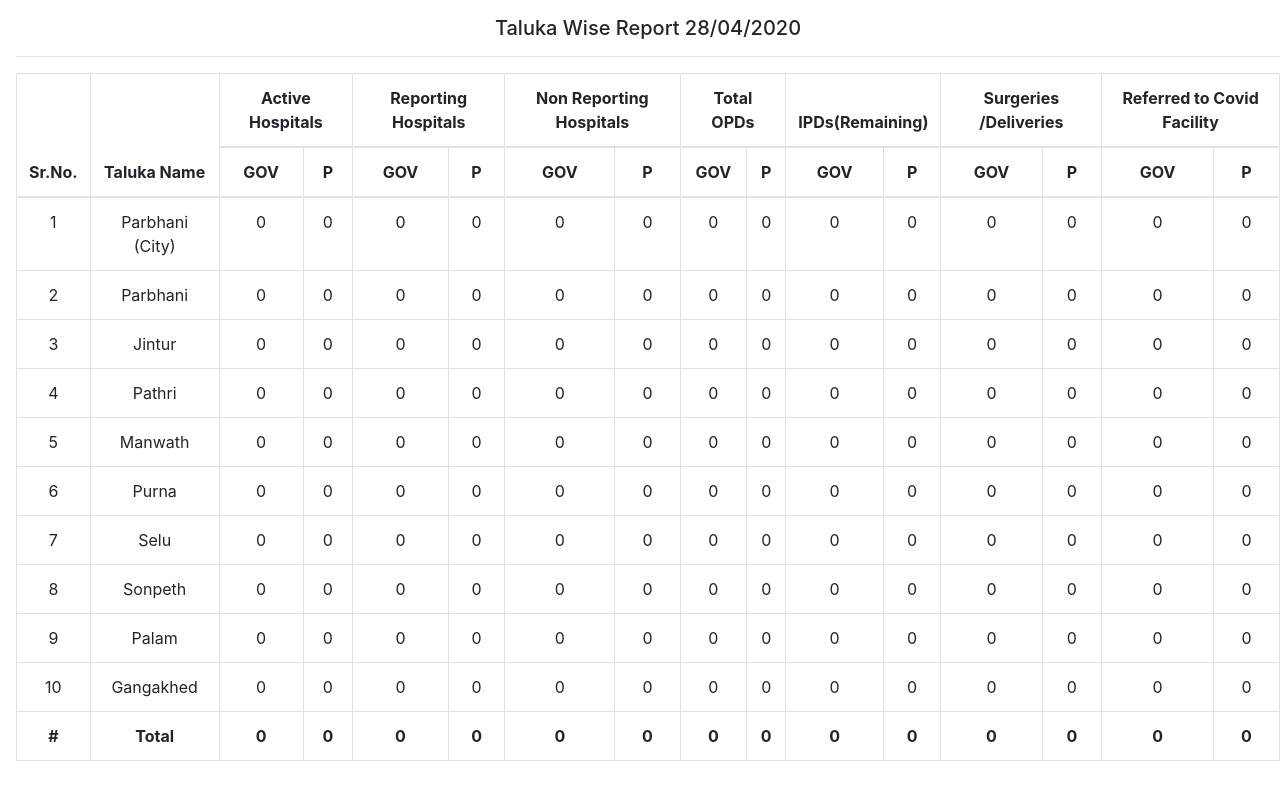
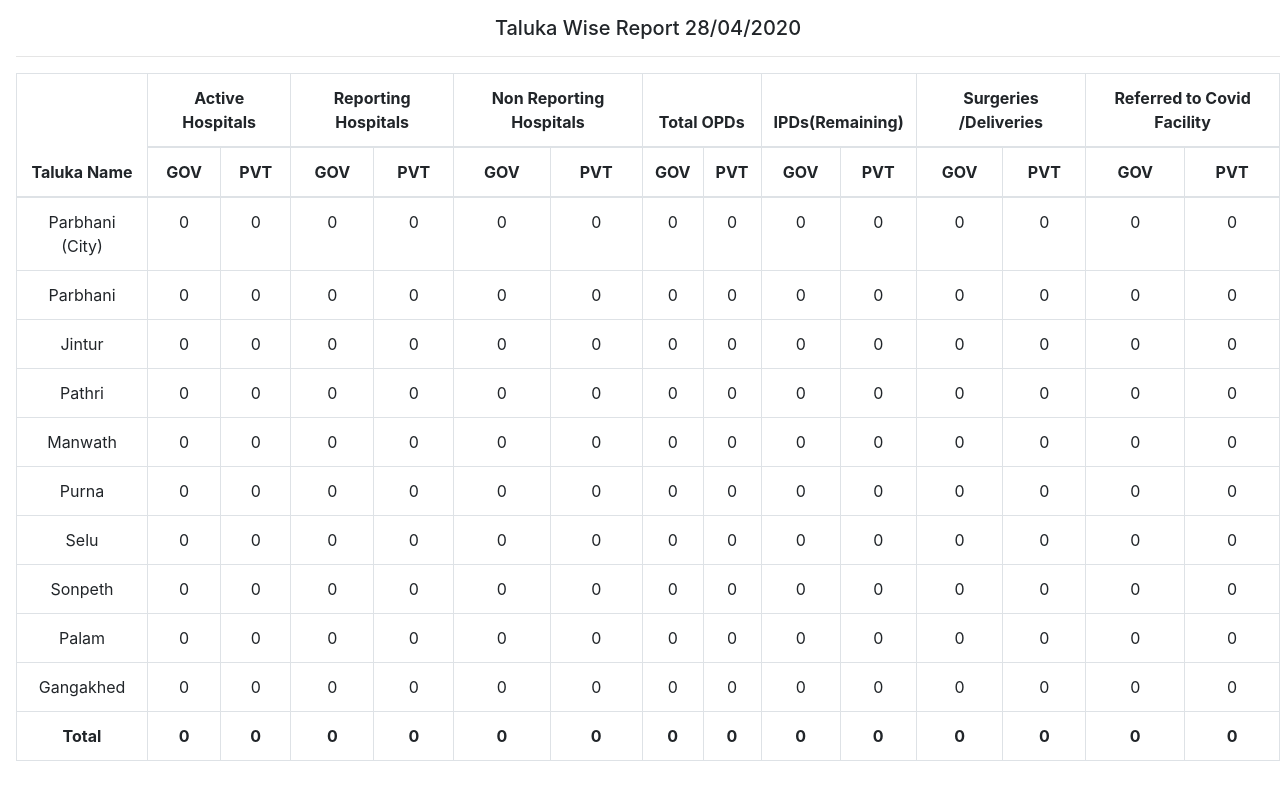
Before and after one commit to sachink23/hics, a PHP site: page /admin/masterReport.php in a window 1280 px wide. Run offline with PHP 8.4, Linux system fonts and the light colour scheme; the visitor is signed in with stand-in values (Sample User, id 1); tables that the repository leaves empty or names only in its code hold one stand-in row (values such as "Sample post"); a stand-in replaces the project's code that opens the database connection; some libraries are stand-ins or nearby versions.

Commit message:
Minor Fix
Signed-off-by: Sachin Kekarjawalekar <kekarjawalekarsachin1@gmail.com>

```diff
--- a/admin/masterReport.php
+++ b/admin/masterReport.php
@@ -40,7 +40,7 @@ if (!$dep->loggedIn()) {
 <?php
 
 
-echo "<body>";
+echo "<body onload='print()'>";
 
 $db = new db;
 
@@ -145,7 +145,6 @@ if ($err == 0):
                 <thead>
                 <tr>
 
-                    <th rowspan="2">Sr.No.</th>
                     <th rowspan="2">Taluka Name</th>
                     <th colspan="2">Active Hospitals</th>
                     <th colspan="2">Reporting Hospitals</th>
@@ -157,19 +156,19 @@ if ($err == 0):
                 </tr>
                 <tr>
                     <th>GOV</th>
-                    <th>P</th>
+                    <th>PVT</th>
                     <th>GOV</th>
-                    <th>P</th>
+                    <th>PVT</th>
                     <th>GOV</th>
-                    <th>P</th>
+                    <th>PVT</th>
                     <th>GOV</th>
-                    <th>P</th>
+                    <th>PVT</th>
                     <th>GOV</th>
-                    <th>P</th>
+                    <th>PVT</th>
                     <th>GOV</th>
-                    <th>P</th>
+                    <th>PVT</th>
                     <th>GOV</th>
-                    <th>P</th>
+                    <th>PVT</th>
                 </tr>
                 </thead>
                 <tbody>
@@ -193,7 +192,6 @@ if ($err == 0):
                     foreach ($ar as $subdist => $arr):
                         ?>
                         <tr>
-                            <td><?= $i++ ?></td>
                             <td><?= $subdist ?></td>
                             <td><?= $arr["g"]["hosp"] ?></td>
                             <td><?= $arr["p"]["hosp"] ?></td>
@@ -232,7 +230,6 @@ if ($err == 0):
                         </tr>
                     <?php endforeach; endforeach; ?>
                 <tr>
-                    <td><strong>#</strong></td>
                     <td><strong>Total</strong></td>
                     <td><strong><?= $hosp_total_g ?></strong></td>
                     <td><strong><?= $hosp_total_p ?></strong></td>
```
